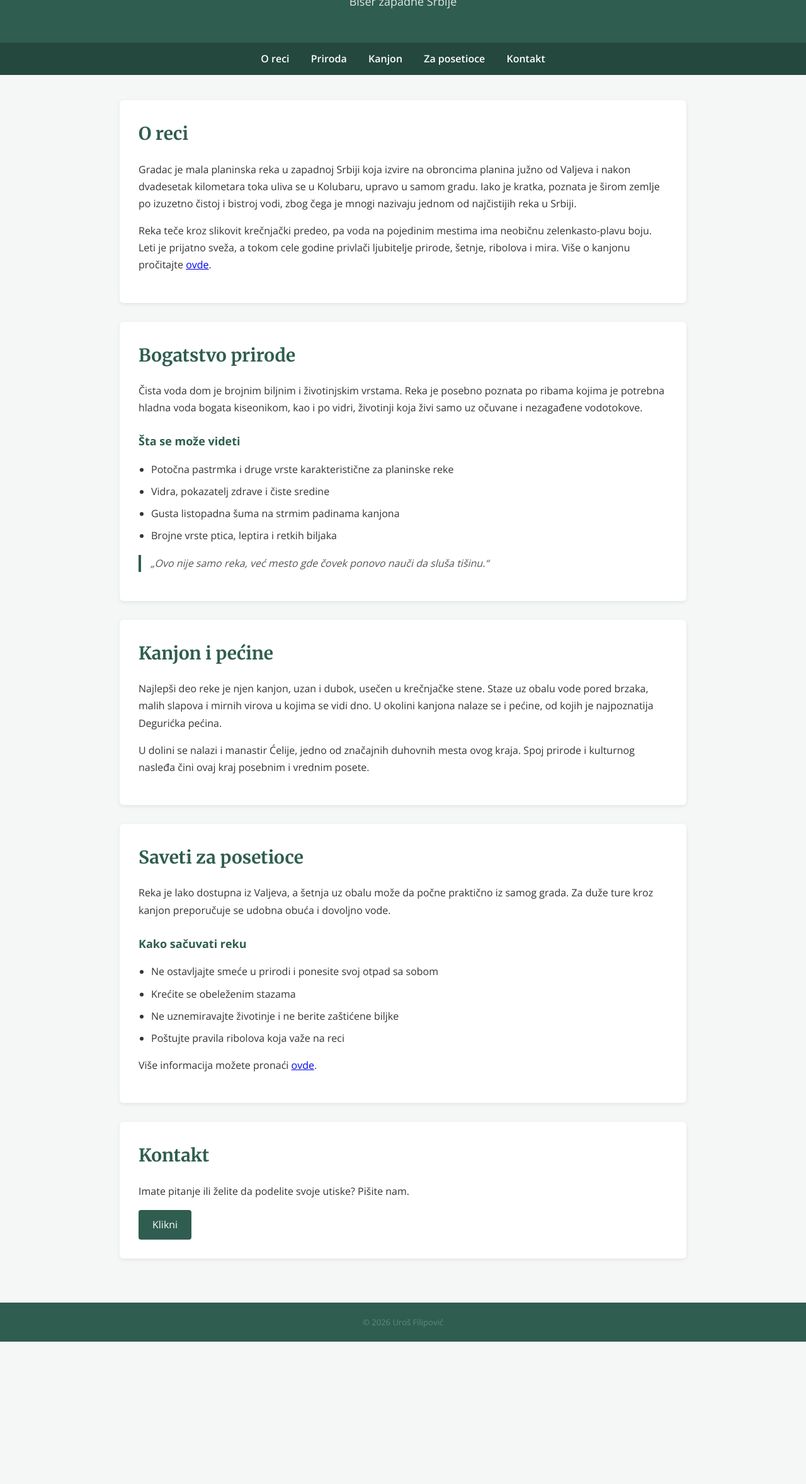
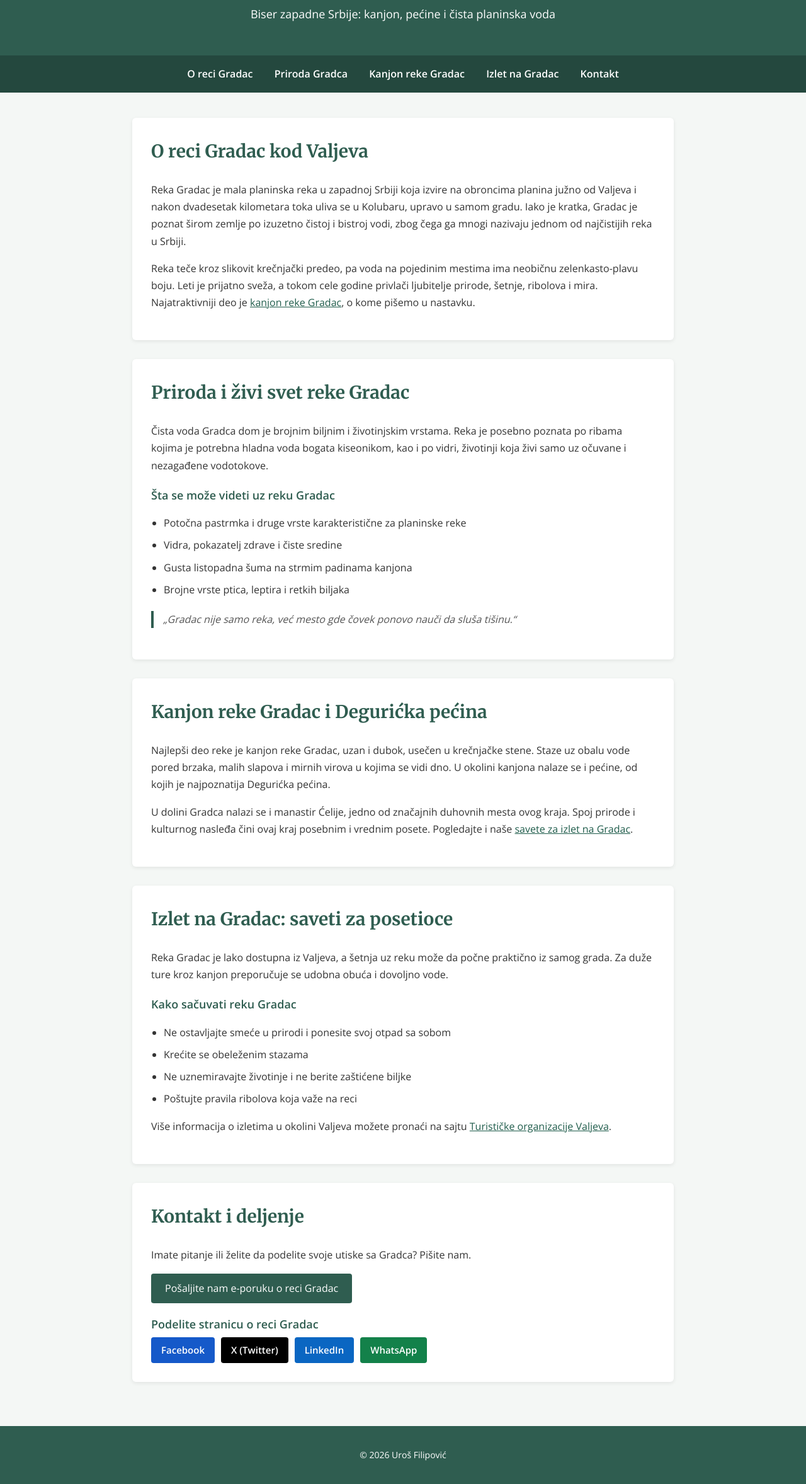
Before and after one commit to Uros-sudo/Uros-Filipovic-IT-2026, a plain HTML site: page index.html in a window 1280 px wide. Shown: the part 219-2575 px from the top of the page at 63% size. Before the commit the page ends 2349 px from the top, so only its background shows below. Drawn offline with nearby package versions, Linux system fonts and the light colour scheme.

Commit message:
Add files via upload

```diff
--- /dev/null
+++ b/css/style.css
@@ -0,0 +1,179 @@
+
+* {
+    box-sizing: border-box;
+}
+
+body {
+    margin: 0;
+    font-family: 'Open Sans', Arial, sans-serif;
+    background-color: #f4f7f5;
+    color: #333333;
+    line-height: 1.7;
+}
+
+a {
+    color: #1f5c4b;
+}
+
+header {
+    background-color: #2f5d50;
+    color: #ffffff;
+    padding: 50px 20px;
+    text-align: center;
+}
+
+header img {
+    display: block;
+    margin: 0 auto 15px;
+}
+
+header h1 {
+    font-family: 'Merriweather', serif;
+    font-size: 42px;
+    margin: 0 0 10px;
+}
+
+header p {
+    font-size: 18px;
+    margin: 0;
+}
+
+nav {
+    background-color: #24483e;
+    text-align: center;
+    padding: 12px 10px;
+}
+
+nav a {
+    display: inline-block;
+    color: #ffffff;
+    text-decoration: none;
+    margin: 4px 15px;
+    font-weight: 600;
+}
+
+nav a:hover,
+nav a:focus {
+    text-decoration: underline;
+}
+
+main {
+    max-width: 900px;
+    margin: 0 auto;
+    padding: 40px 20px;
+}
+
+section {
+    background-color: #ffffff;
+    padding: 30px;
+    margin-bottom: 30px;
+    border-radius: 6px;
+    box-shadow: 0 2px 6px rgba(0, 0, 0, 0.08);
+}
+
+h2 {
+    font-family: 'Merriweather', serif;
+    color: #2f5d50;
+    font-size: 28px;
+    margin-top: 0;
+}
+
+h3 {
+    color: #2f5d50;
+    font-size: 18px;
+    margin-bottom: 5px;
+}
+
+ul {
+    padding-left: 20px;
+}
+
+li {
+    margin-bottom: 8px;
+}
+
+blockquote {
+    border-left: 4px solid #2f5d50;
+    margin: 20px 0;
+    padding-left: 15px;
+    font-style: italic;
+    color: #555555;
+}
+
+.dugme {
+    display: inline-block;
+    background-color: #2f5d50;
+    color: #ffffff;
+    padding: 10px 22px;
+    border-radius: 4px;
+    text-decoration: none;
+}
+
+.dugme:hover,
+.dugme:focus {
+    background-color: #24483e;
+}
+
+.podeli {
+    display: flex;
+    flex-wrap: wrap;
+    gap: 10px;
+}
+
+.podeli a {
+    color: #ffffff;
+    padding: 8px 16px;
+    border-radius: 4px;
+    text-decoration: none;
+    font-weight: 600;
+    font-size: 15px;
+}
+
+.podeli .facebook { background-color: #1559c9; }
+.podeli .x        { background-color: #000000; }
+.podeli .linkedin { background-color: #0a66c2; }
+.podeli .whatsapp { background-color: #13814a; }
+
+.podeli a:hover,
+.podeli a:focus {
+    opacity: 0.85;
+}
+
+footer {
+    background-color: #2f5d50;
+    color: #ffffff;
+    text-align: center;
+    padding: 20px;
+    font-size: 14px;
+}
+
+
+@media (max-width: 600px) {
+    header {
+        padding: 35px 15px;
+    }
+
+    header h1 {
+        font-size: 32px;
+    }
+
+    header p {
+        font-size: 16px;
+    }
+
+    nav a {
+        margin: 4px 10px;
+    }
+
+    main {
+        padding: 20px 12px;
+    }
+
+    section {
+        padding: 20px;
+    }
+
+    h2 {
+        font-size: 23px;
+    }
+}
--- a/index.html
+++ b/index.html
@@ -1,207 +1,123 @@
 <!DOCTYPE html>
-<html>
+<html lang="sr-Latn">
 <head>
 <meta charset="UTF-8">
+<meta name="viewport" content="width=device-width, initial-scale=1.0">
+
+<!-- Google Analytics: zameni G-XXXXXXXXXX svojim ID-jem -->
+<script async src="https://www.googletagmanager.com/gtag/js?id=G-XXXXXXXXXX"></script>
+<script>
+  window.dataLayer = window.dataLayer || [];
+  function gtag(){dataLayer.push(arguments);}
+  gtag('js', new Date());
+  gtag('config', 'G-XXXXXXXXXX');
+</script>
+
+<!-- SEO: naslov, opis, ključne reči i autor -->
+<title>Reka Gradac – kanjon, priroda i izleti kod Valjeva</title>
+<meta name="description" content="Reka Gradac kod Valjeva, jedna od najčistijih reka u Srbiji. Kanjon reke Gradac, Degurićka pećina, manastir Ćelije i saveti za izlet uz reku.">
+<meta name="keywords" content="reka Gradac, Gradac Valjevo, kanjon reke Gradac, Degurićka pećina, manastir Ćelije, izlet Valjevo, priroda Srbije">
 <meta name="author" content="Uroš Filipović">
-<title>Pocetna</title>
-<link href="https://fonts.googleapis.com/css2?family=Open+Sans:wght@300;400;600;700;800&family=Merriweather:wght@300;400;700;900&display=block" rel="stylesheet">
-<style>
-body {
-    margin: 0;
-    padding: 0;
-    font-family: 'Open Sans', Arial, sans-serif;
-    background-color: #f4f7f5;
-    color: #333333;
-    line-height: 1.7;
-}
+<meta name="robots" content="index, follow">
+<link rel="canonical" href="https://urosfilipovicit2026.github.io/">
 
-.header {
-    background-color: #2f5d50;
-    color: #ffffff;
-    padding: 50px 20px;
-    text-align: center;
-}
+<!-- Open Graph: izgled linka kada se podeli na društvenim mrežama -->
+<meta property="og:type" content="website">
+<meta property="og:site_name" content="Reka Gradac">
+<meta property="og:title" content="Reka Gradac – kanjon, priroda i izleti kod Valjeva">
+<meta property="og:description" content="Upoznajte reku Gradac kod Valjeva, jednu od najčistijih reka u Srbiji: kanjon, Degurićka pećina i manastir Ćelije.">
+<meta property="og:url" content="https://urosfilipovicit2026.github.io/">
+<meta property="og:image" content="https://urosfilipovicit2026.github.io/img/og-reka-gradac.jpg">
+<meta property="og:image:width" content="1200">
+<meta property="og:image:height" content="630">
+<meta property="og:image:alt" content="Reka Gradac – kanjon, priroda i izleti kod Valjeva">
+<meta property="og:locale" content="sr_RS">
 
-.header img {
-    width: 80px;
-    display: block;
-    margin: 0 auto 15px;
-}
+<!-- Favicon -->
+<link rel="icon" href="fav/favicon.ico">
+<link rel="apple-touch-icon" href="fav/apple-touch-icon.png">
+<meta name="theme-color" content="#2f5d50">
 
-.header h1 {
-    font-family: 'Merriweather', serif;
-    font-size: 42px;
-    margin: 0 0 10px 0;
-}
-
-.header p {
-    font-size: 18px;
-    margin: 0;
-    opacity: 0.85;
-}
-
-.nav {
-    background-color: #24483e;
-    text-align: center;
-    padding: 12px 0;
-}
-
-.nav a {
-    color: #ffffff;
-    text-decoration: none;
-    margin: 0 15px;
-    font-weight: 600;
-}
-
-.container {
-    width: 900px;
-    margin: 0 auto;
-    padding: 40px 20px;
-}
-
-.section {
-    background-color: #ffffff;
-    padding: 30px;
-    margin-bottom: 30px;
-    border-radius: 6px;
-    box-shadow: 0 2px 6px rgba(0,0,0,0.08);
-}
-
-.section h1 {
-    font-family: 'Merriweather', serif;
-    color: #2f5d50;
-    font-size: 28px;
-    margin-top: 0;
-}
-
-.section h4 {
-    color: #2f5d50;
-    font-size: 18px;
-    margin-bottom: 5px;
-}
-
-.lista {
-    padding-left: 20px;
-}
-
-.lista li {
-    margin-bottom: 8px;
-}
-
-.citat {
-    border-left: 4px solid #2f5d50;
-    padding-left: 15px;
-    font-style: italic;
-    color: #555555;
-}
-
-.dugme {
-    display: inline-block;
-    background-color: #2f5d50;
-    color: #ffffff;
-    padding: 10px 22px;
-    border-radius: 4px;
-    text-decoration: none;
-}
-
-/* stilovi koji se ne koriste */
-.galerija {
-    display: grid;
-    grid-template-columns: repeat(3, 1fr);
-    gap: 10px;
-}
-
-.galerija img {
-    width: 100%;
-    border-radius: 4px;
-}
-
-.baner {
-    background: linear-gradient(90deg, #2f5d50, #6fa38f);
-    height: 300px;
-}
-
-.kartica {
-    border: 1px solid #dddddd;
-    padding: 20px;
-}
-
-.footer {
-    background-color: #2f5d50;
-    color: #5e8a7d;
-    text-align: center;
-    padding: 20px;
-    font-size: 13px;
-}
-</style>
+<!-- Fontovi i minifikovan CSS -->
+<link rel="preconnect" href="https://fonts.googleapis.com">
+<link rel="preconnect" href="https://fonts.gstatic.com" crossorigin>
+<link href="https://fonts.googleapis.com/css2?family=Merriweather:wght@700&amp;family=Open+Sans:wght@400;600&amp;display=swap" rel="stylesheet">
+<link rel="stylesheet" href="css/style.min.css">
 </head>
 <body>
 
-<div class="header">
-    <img src="img/logo.png">
-    <h1>Reka Gradac</h1>
-    <p>Biser zapadne Srbije</p>
-</div>
+<header>
+    <img src="img/logo-reka-gradac.webp" alt="Logo reke Gradac kod Valjeva" width="80" height="80">
+    <h1>Reka Gradac kod Valjeva</h1>
+    <p>Biser zapadne Srbije: kanjon, pećine i čista planinska voda</p>
+</header>
 
-<div class="nav">
-    <a href="#o-reci">O reci</a>
-    <a href="#priroda">Priroda</a>
-    <a href="#kanjon">Kanjon</a>
-    <a href="#posetioci">Za posetioce</a>
+<nav aria-label="Glavni meni">
+    <a href="#o-reci">O reci Gradac</a>
+    <a href="#priroda">Priroda Gradca</a>
+    <a href="#kanjon">Kanjon reke Gradac</a>
+    <a href="#posetioci">Izlet na Gradac</a>
     <a href="#kontakt">Kontakt</a>
-</div>
+</nav>
 
-<div class="container">
+<main>
 
-    <div class="section" id="o-reci">
-        <h1>O reci</h1>
-        <p>Gradac je mala planinska reka u zapadnoj Srbiji koja izvire na obroncima planina južno od Valjeva i nakon dvadesetak kilometara toka uliva se u Kolubaru, upravo u samom gradu. Iako je kratka, poznata je širom zemlje po izuzetno čistoj i bistroj vodi, zbog čega je mnogi nazivaju jednom od najčistijih reka u Srbiji.</p>
-        <p>Reka teče kroz slikovit krečnjački predeo, pa voda na pojedinim mestima ima neobičnu zelenkasto-plavu boju. Leti je prijatno sveža, a tokom cele godine privlači ljubitelje prirode, šetnje, ribolova i mira. Više o kanjonu pročitajte <a href="#kanjon">ovde</a>.</p>
-    </div>
+    <section id="o-reci">
+        <h2>O reci Gradac kod Valjeva</h2>
+        <p>Reka Gradac je mala planinska reka u zapadnoj Srbiji koja izvire na obroncima planina južno od Valjeva i nakon dvadesetak kilometara toka uliva se u Kolubaru, upravo u samom gradu. Iako je kratka, Gradac je poznat širom zemlje po izuzetno čistoj i bistroj vodi, zbog čega ga mnogi nazivaju jednom od najčistijih reka u Srbiji.</p>
+        <p>Reka teče kroz slikovit krečnjački predeo, pa voda na pojedinim mestima ima neobičnu zelenkasto-plavu boju. Leti je prijatno sveža, a tokom cele godine privlači ljubitelje prirode, šetnje, ribolova i mira. Najatraktivniji deo je <a href="#kanjon">kanjon reke Gradac</a>, o kome pišemo u nastavku.</p>
+    </section>
 
-    <div class="section" id="priroda">
-        <h1>Bogatstvo prirode</h1>
-        <p>Čista voda dom je brojnim biljnim i životinjskim vrstama. Reka je posebno poznata po ribama kojima je potrebna hladna voda bogata kiseonikom, kao i po vidri, životinji koja živi samo uz očuvane i nezagađene vodotokove.</p>
-        <h4>Šta se može videti</h4>
-        <ul class="lista">
+    <section id="priroda">
+        <h2>Priroda i živi svet reke Gradac</h2>
+        <p>Čista voda Gradca dom je brojnim biljnim i životinjskim vrstama. Reka je posebno poznata po ribama kojima je potrebna hladna voda bogata kiseonikom, kao i po vidri, životinji koja živi samo uz očuvane i nezagađene vodotokove.</p>
+        <h3>Šta se može videti uz reku Gradac</h3>
+        <ul>
             <li>Potočna pastrmka i druge vrste karakteristične za planinske reke</li>
             <li>Vidra, pokazatelj zdrave i čiste sredine</li>
             <li>Gusta listopadna šuma na strmim padinama kanjona</li>
             <li>Brojne vrste ptica, leptira i retkih biljaka</li>
         </ul>
-        <p class="citat">„Ovo nije samo reka, već mesto gde čovek ponovo nauči da sluša tišinu.“</p>
-    </div>
+        <blockquote><p>„Gradac nije samo reka, već mesto gde čovek ponovo nauči da sluša tišinu.“</p></blockquote>
+    </section>
 
-    <div class="section" id="kanjon">
-        <h1>Kanjon i pećine</h1>
-        <p>Najlepši deo reke je njen kanjon, uzan i dubok, usečen u krečnjačke stene. Staze uz obalu vode pored brzaka, malih slapova i mirnih virova u kojima se vidi dno. U okolini kanjona nalaze se i pećine, od kojih je najpoznatija Degurićka pećina.</p>
-        <p>U dolini se nalazi i manastir Ćelije, jedno od značajnih duhovnih mesta ovog kraja. Spoj prirode i kulturnog nasleđa čini ovaj kraj posebnim i vrednim posete.</p>
-    </div>
+    <section id="kanjon">
+        <h2>Kanjon reke Gradac i Degurićka pećina</h2>
+        <p>Najlepši deo reke je kanjon reke Gradac, uzan i dubok, usečen u krečnjačke stene. Staze uz obalu vode pored brzaka, malih slapova i mirnih virova u kojima se vidi dno. U okolini kanjona nalaze se i pećine, od kojih je najpoznatija Degurićka pećina.</p>
+        <p>U dolini Gradca nalazi se i manastir Ćelije, jedno od značajnih duhovnih mesta ovog kraja. Spoj prirode i kulturnog nasleđa čini ovaj kraj posebnim i vrednim posete. Pogledajte i naše <a href="#posetioci">savete za izlet na Gradac</a>.</p>
+    </section>
 
-    <div class="section" id="posetioci">
-        <h1>Saveti za posetioce</h1>
-        <p>Reka je lako dostupna iz Valjeva, a šetnja uz obalu može da počne praktično iz samog grada. Za duže ture kroz kanjon preporučuje se udobna obuća i dovoljno vode.</p>
-        <h4>Kako sačuvati reku</h4>
-        <ul class="lista">
+    <section id="posetioci">
+        <h2>Izlet na Gradac: saveti za posetioce</h2>
+        <p>Reka Gradac je lako dostupna iz Valjeva, a šetnja uz reku može da počne praktično iz samog grada. Za duže ture kroz kanjon preporučuje se udobna obuća i dovoljno vode.</p>
+        <h3>Kako sačuvati reku Gradac</h3>
+        <ul>
             <li>Ne ostavljajte smeće u prirodi i ponesite svoj otpad sa sobom</li>
             <li>Krećite se obeleženim stazama</li>
             <li>Ne uznemiravajte životinje i ne berite zaštićene biljke</li>
             <li>Poštujte pravila ribolova koja važe na reci</li>
         </ul>
-        <p>Više informacija možete pronaći <a href="https://www.tovaljevo.rs">ovde</a>.</p>
-    </div>
+        <p>Više informacija o izletima u okolini Valjeva možete pronaći na sajtu <a href="https://www.tovaljevo.rs" target="_blank" rel="noopener">Turističke organizacije Valjeva</a>.</p>
+    </section>
 
-    <div class="section" id="kontakt">
-        <h1>Kontakt</h1>
-        <p>Imate pitanje ili želite da podelite svoje utiske? Pišite nam.</p>
-        <a class="dugme" href="mailto:info@primer.rs">Klikni</a>
-    </div>
+    <section id="kontakt">
+        <h2>Kontakt i deljenje</h2>
+        <p>Imate pitanje ili želite da podelite svoje utiske sa Gradca? Pišite nam.</p>
+        <p><a class="dugme" href="mailto:info@primer.rs">Pošaljite nam e-poruku o reci Gradac</a></p>
+        <h3>Podelite stranicu o reci Gradac</h3>
+        <div class="podeli">
+            <a class="facebook" href="https://www.facebook.com/sharer/sharer.php?u=https%3A%2F%2Furosfilipovicit2026.github.io%2F" target="_blank" rel="noopener">Facebook</a>
+            <a class="x" href="https://twitter.com/intent/tweet?url=https%3A%2F%2Furosfilipovicit2026.github.io%2F&amp;text=Reka%20Gradac%20kod%20Valjeva" target="_blank" rel="noopener">X (Twitter)</a>
+            <a class="linkedin" href="https://www.linkedin.com/sharing/share-offsite/?url=https%3A%2F%2Furosfilipovicit2026.github.io%2F" target="_blank" rel="noopener">LinkedIn</a>
+            <a class="whatsapp" href="https://wa.me/?text=Reka%20Gradac%20kod%20Valjeva%20https%3A%2F%2Furosfilipovicit2026.github.io%2F" target="_blank" rel="noopener">WhatsApp</a>
+        </div>
+    </section>
 
-</div>
+</main>
 
-<div class="footer">
-    © 2026 Uroš Filipović
-</div>
+<footer>
+    <p>© 2026 Uroš Filipović</p>
+</footer>
 
 </body>
 </html>
```
Also changed, not shown: sitemap.xml (added, +9 -0 lines), css/style.min.css (added), fav/apple-touch-icon.png (added), fav/favicon.ico (added), img/logo-reka-gradac.webp (added), img/og-reka-gradac.jpg (added), robots.txt (added).
